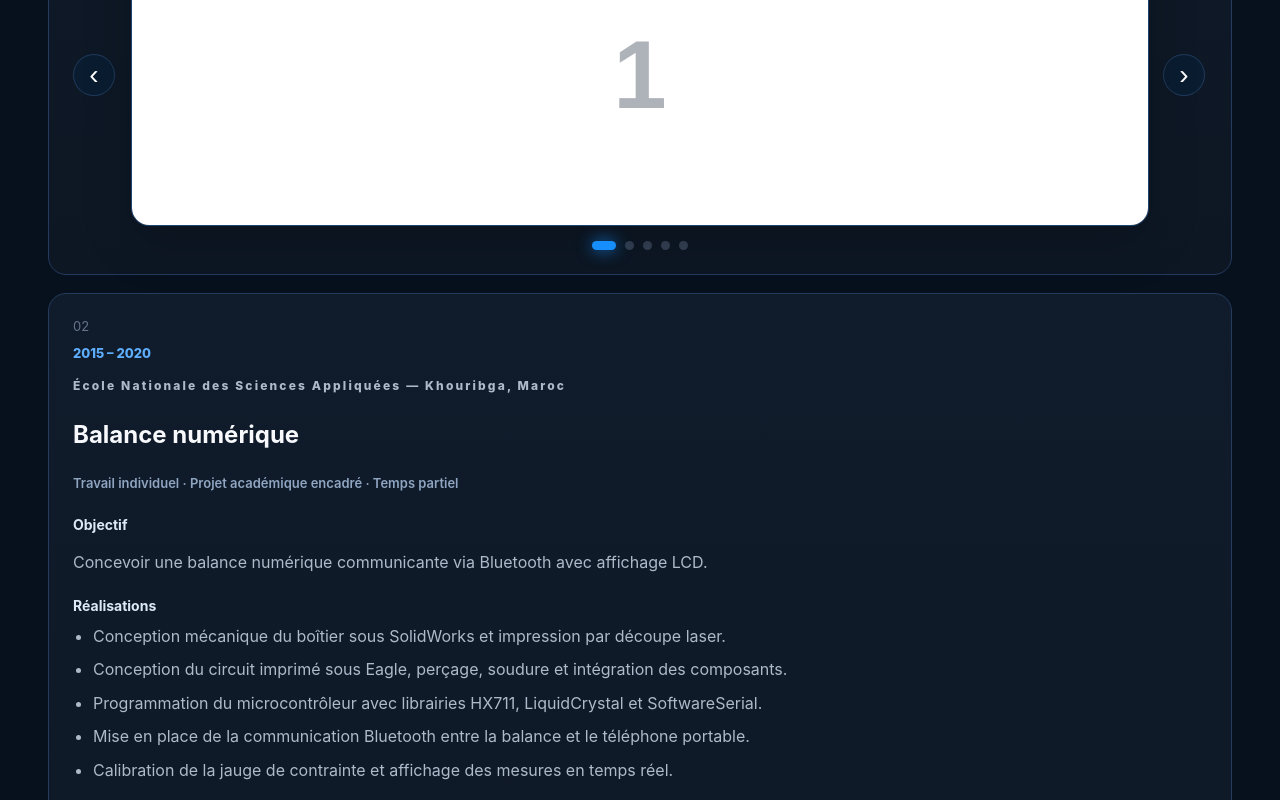
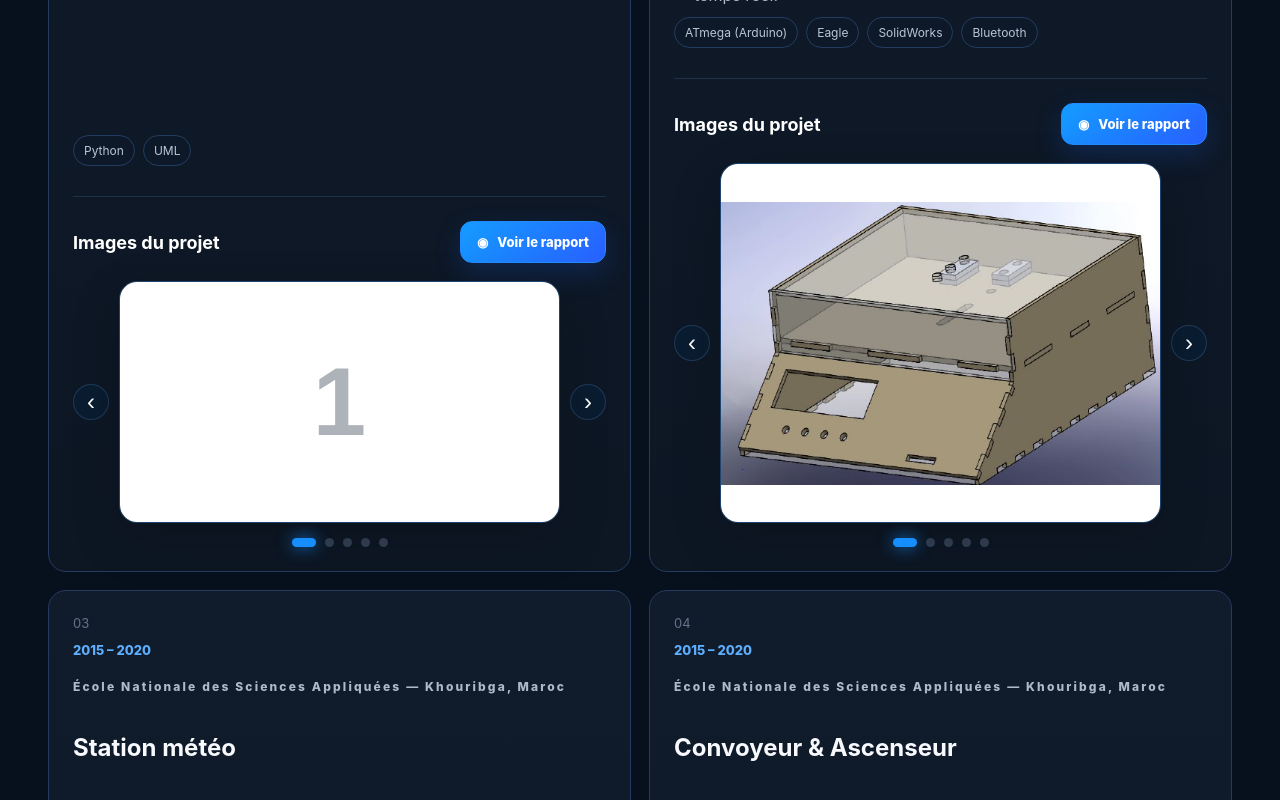
Before and after one commit to Oelayouchi/portfolio, a Next.js app: page / in a window 1280 px wide. Shown: the part 8060-8860 px from the top of the page. Built offline with nearby package versions, Linux system fonts and the light colour scheme.

Commit message:
Rétablit deux projets par ligne avec hauteurs égales

```diff
--- a/app/projects-media.css
+++ b/app/projects-media.css
@@ -3,19 +3,33 @@
 /* ========================================================================== */
 
 .projectsWithMedia {
-  grid-template-columns: 1fr;
-  align-items: start;
+  grid-template-columns: repeat(2, minmax(0, 1fr));
+  align-items: stretch;
   width: 100%;
 }
 
 .projectDetailedMedia {
+  display: flex;
+  flex-direction: column;
   overflow: visible;
   min-width: 0;
   width: 100%;
+  height: 100%;
+}
+
+.projectDetailedMedia .projectContent {
+  flex: 1 1 auto;
+}
+
+.projectDetailedMedia .tags {
+  margin-top: auto;
+}
+
+.projectDetailedMedia .projectMedia {
+  margin-top: 30px;
 }
 
 .projectMedia {
-  margin-top: 30px;
   padding-top: 24px;
   border-top: 1px solid rgba(94, 137, 193, 0.22);
 }
@@ -60,9 +74,9 @@
 .projectCarousel {
   position: relative;
   display: grid;
-  grid-template-columns: 44px minmax(0, 1fr) 44px;
+  grid-template-columns: 36px minmax(0, 1fr) 36px;
   align-items: center;
-  gap: 14px;
+  gap: 10px;
 }
 
 .projectImageButton {
@@ -82,7 +96,7 @@
 .projectRealImageWrap {
   display: grid;
   width: 100%;
-  min-height: 300px;
+  min-height: 240px;
   place-items: center;
   background: #fff;
   color: #aeb3ba;
@@ -95,7 +109,7 @@
 }
 
 .projectRealImageWrap {
-  height: clamp(310px, 40vw, 540px);
+  height: clamp(250px, 28vw, 420px);
   overflow: hidden;
 }
 
@@ -135,14 +149,14 @@
 
 .projectCarouselArrow {
   display: grid;
-  width: 42px;
-  height: 42px;
+  width: 36px;
+  height: 36px;
   place-items: center;
   border: 1px solid rgba(86, 135, 196, 0.28);
   border-radius: 50%;
   background: rgba(11, 29, 50, 0.9);
   color: #fff;
-  font-size: 28px;
+  font-size: 24px;
   cursor: pointer;
   transition: border-color 150ms ease, background 150ms ease, transform 150ms ease;
 }
@@ -304,6 +318,12 @@ html[data-theme='light'] .projectModalContent {
   background: #f7fbff;
 }
 
+@media (max-width: 1000px) {
+  .projectsWithMedia {
+    grid-template-columns: 1fr;
+  }
+}
+
 @media (max-width: 720px) {
   .projectMediaHeader {
     align-items: flex-start;
```
